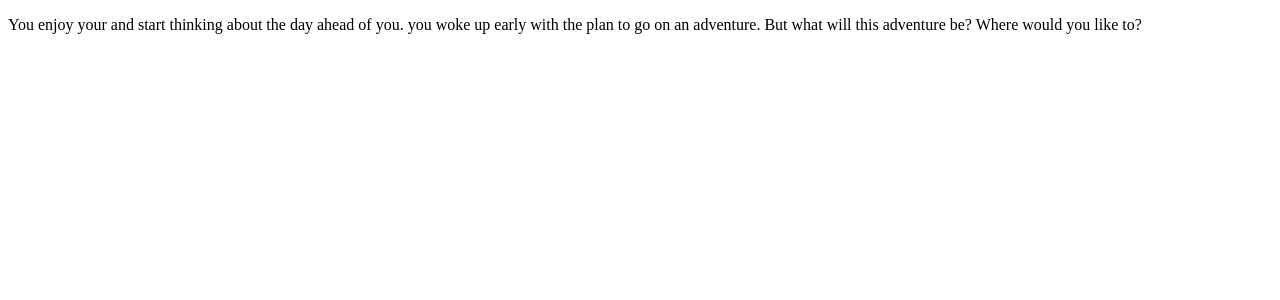
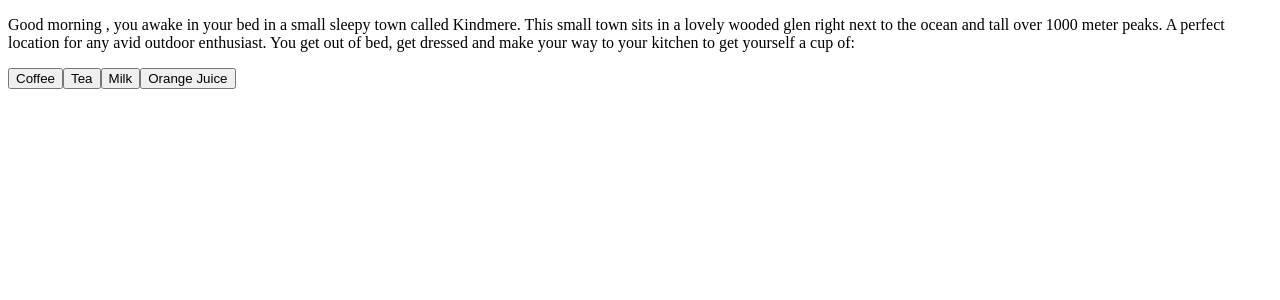
Before and after one commit to PeachyOmnivore/An-outdoor-adventure, a React (Vite) app: page /Adventure in a window 1280 px wide. Shown: the top 300 px of the page. Built offline with nearby package versions, Linux system fonts and the light colour scheme; the HTML template or start-up script is replaced by a standard one.

Commit message:
Functionality good. Switching between options now

```diff
--- a/src/Components/adventure.jsx
+++ b/src/Components/adventure.jsx
@@ -11,7 +11,7 @@ export default function Adventure() {
     }
 
     useEffect(() => {
-        populateStory(2)
+        populateStory(1)
     }, [])
 
 
@@ -20,14 +20,17 @@ export default function Adventure() {
     return currentPage && (
         <div className="page-container">
             <p>{currentPage.page}</p>
-            <form action="">
-                {currentPage.options.map((option)=> {
-                    <>
-                    <label htmlFor="">{option.title}</label>
-                    <input type="radio" value={option.title} />
-                    </>
+            <div>
+                {currentPage.options.map((option) => {
+                    return <input
+                    key={option.title}
+                    type="button"
+                    value={option.title}
+                    name={option.goTo}
+                    onClick={() => { populateStory(option.goTo) }}
+                    />
                 })}
-            </form>
+            </div>
         </div>
     )
 
--- a/src/storyInformation.jsx
+++ b/src/storyInformation.jsx
@@ -3,10 +3,24 @@ const theStory = [
     {
         id: 1,
         page: `Good morning , you awake in your bed in a small sleepy town called Kindmere. This small town sits in a lovely wooded glen right next to the ocean and tall over 1000 meter peaks. A perfect location for any avid outdoor enthusiast. You get out of bed, get dressed and make your way to your kitchen to get yourself a cup of: `,
-        optionOne: "Coffee",
-        optionTwo: "Tea",
-        optionThree: "Milk",
-        optionFour: "Orange Juice",
+        options: [
+            {
+                title: "Coffee",
+                goTo: 2,
+            },
+            {
+                title: "Tea",
+                goTo: 2,
+            },
+            {
+                title: "Milk",
+                goTo: 2,
+            },
+            {
+                title: "Orange Juice",
+                goTo: 2,
+            },
+        ]
     },
     {
         id: 2,
```
